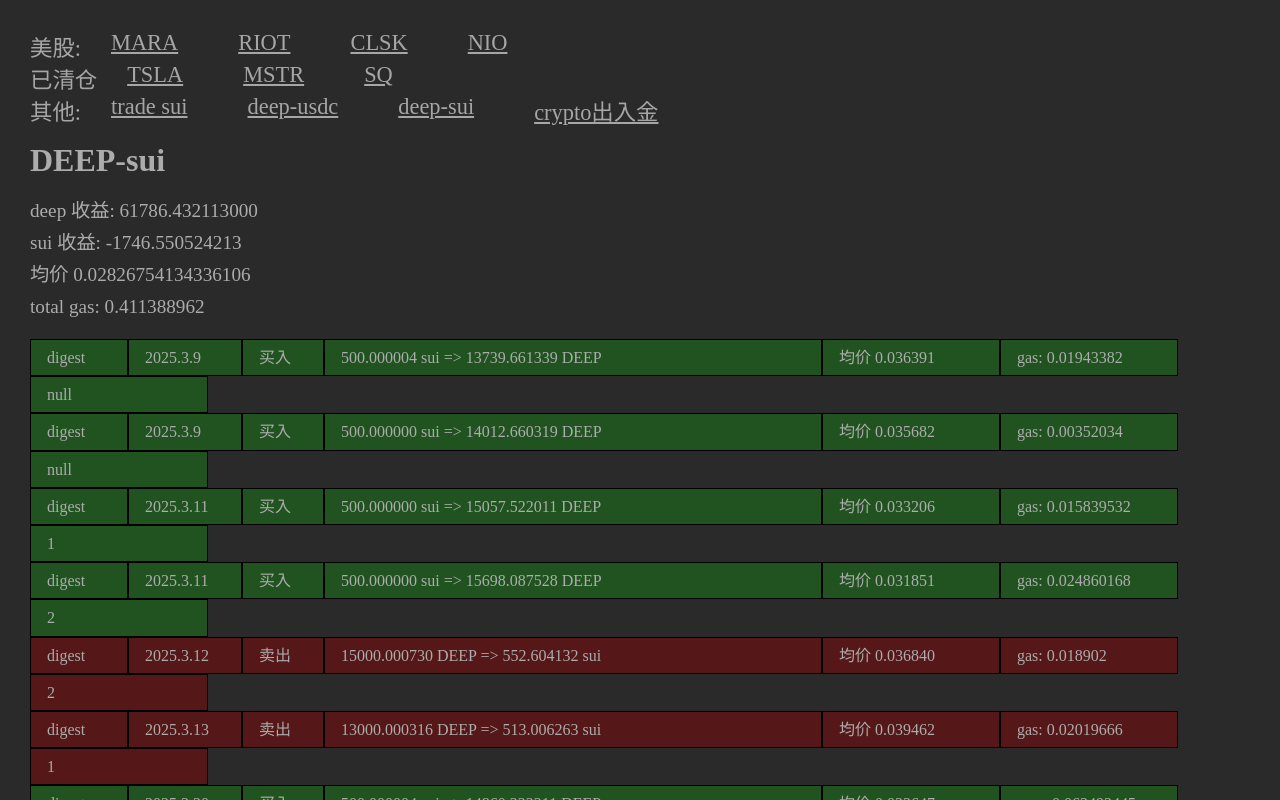
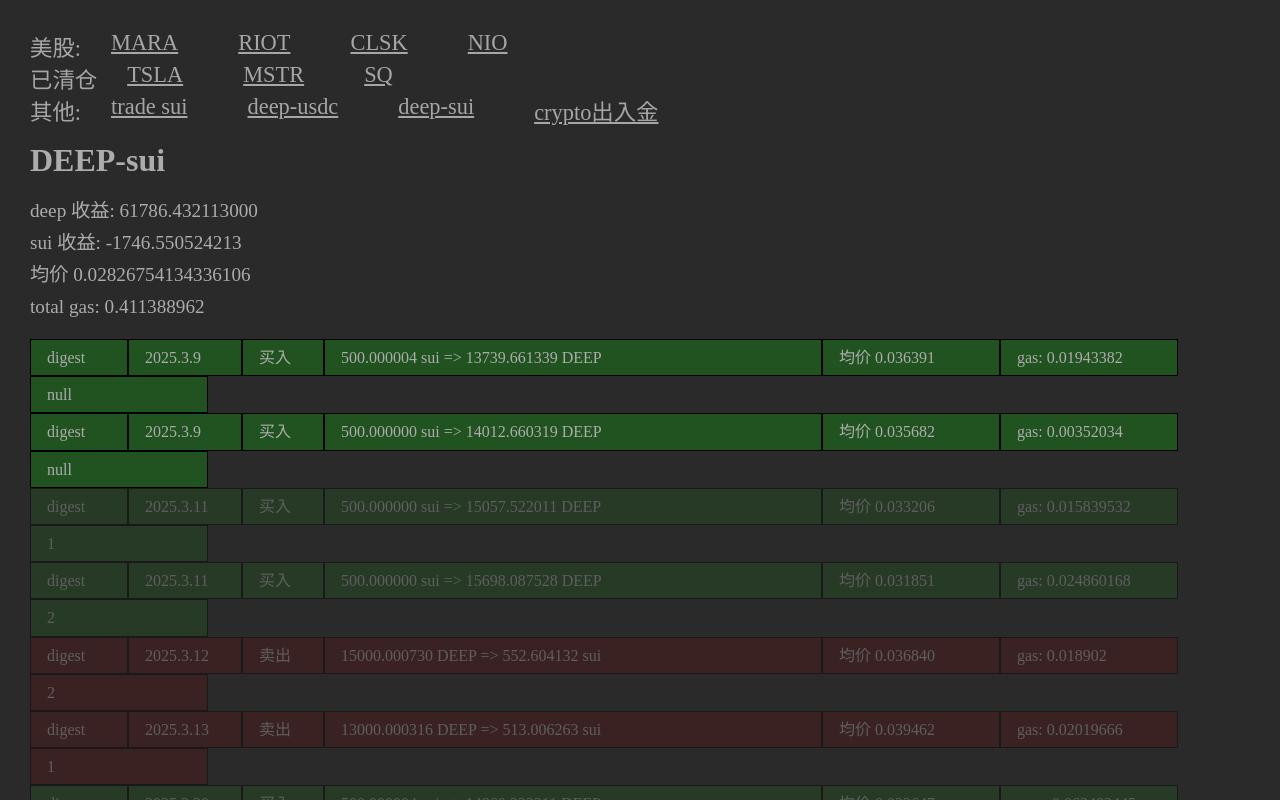
Before and after one commit to dsqiao/trade, a Vue app: page /deep-sui in a window 1280 px wide. Shown: the top 800 px of the page. Built offline with nearby package versions, Linux system fonts and the light colour scheme.

Commit message:
add mask

```diff
--- a/src/components/deep-sui.vue
+++ b/src/components/deep-sui.vue
@@ -13,7 +13,10 @@
     v-for="(tran, index) of deepTradeData"
     :key="index"
     class="transaction"
-    :class="tran.direction === direction.SELL ? 'sell' : 'buy'"
+    :class="[
+      tran.direction === direction.SELL ? 'sell' : 'buy',
+      tran.t ? 'mask' : ''
+    ]"
   >
     <span
       @click="jump(tran.digest)"
@@ -97,6 +100,10 @@
   background-color: rgb(33, 83, 33);
 }
 
+.mask > span {
+  opacity: .4;
+}
+
 .digest {
   cursor: pointer;
   width: 5rem;
--- a/src/components/deep-usdc.vue
+++ b/src/components/deep-usdc.vue
@@ -13,7 +13,7 @@
     v-for="(tran, index) of deepTradeData"
     :key="index"
     class="transaction"
-    :class="tran.direction === direction.SELL ? 'sell' : 'buy'"
+    :class="[tran.direction === direction.SELL ? 'sell' : 'buy', tran.t ? 'mask' : '']"
   >
     <span
       @click="jump(tran.digest)"
@@ -96,7 +96,9 @@
 .buy>span {
   background-color: rgb(33, 83, 33);
 }
-
+.mask > span {
+  opacity: .4;
+}
 .digest {
   cursor: pointer;
   width: 5rem;
```
